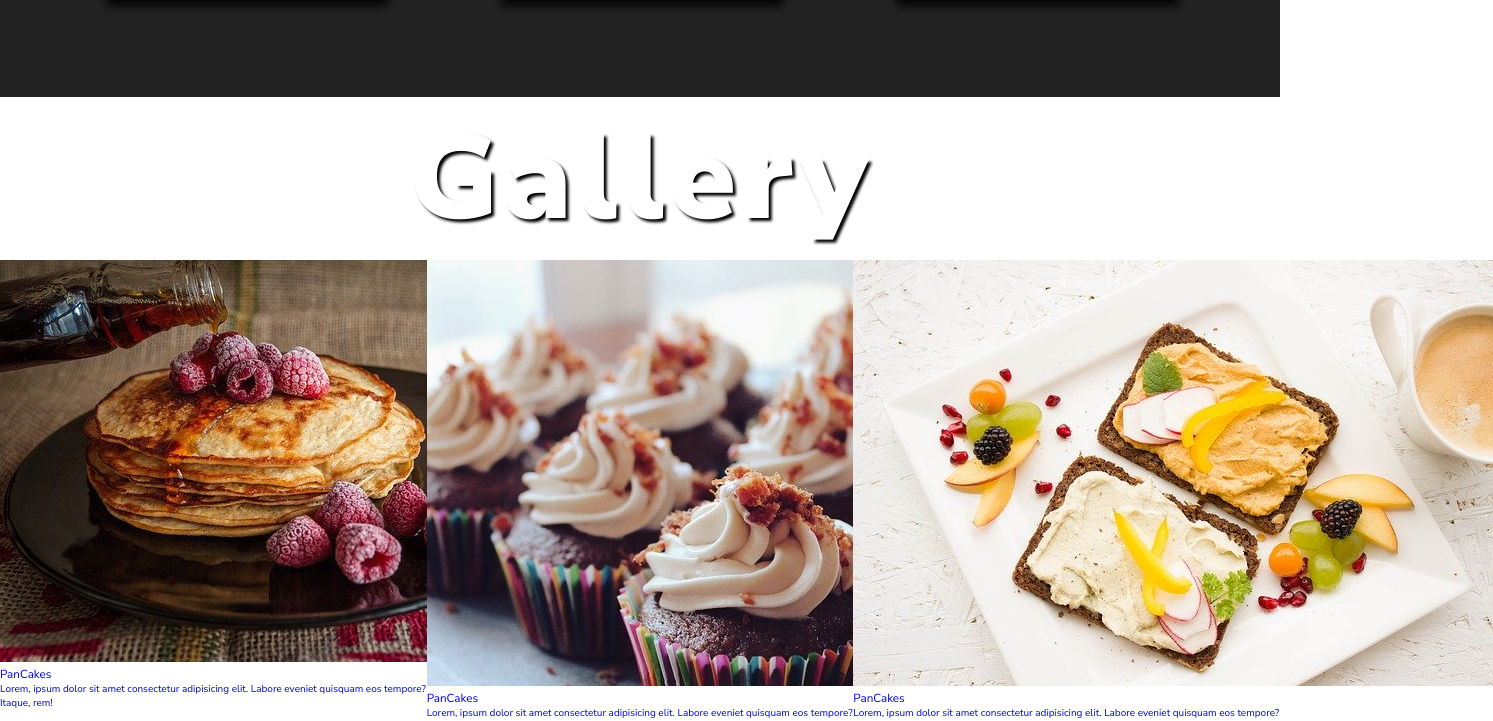
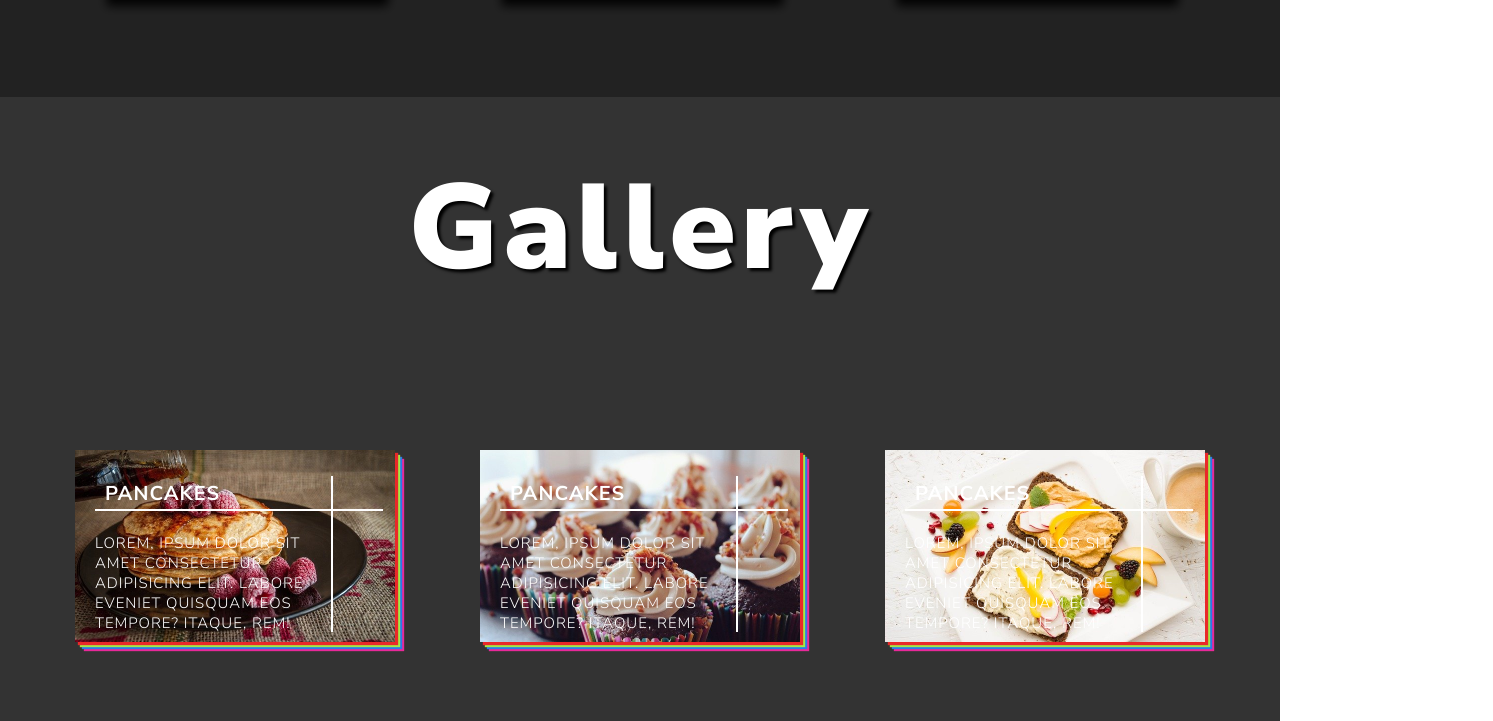
Before and after one commit to usmani-codes/food-site, a plain HTML site: page index.html in a window 1280 px wide. Shown: the part 1503-2224 px from the top of the page, 1493 px wide, since content can reach past the window. Drawn offline with Linux system fonts and the light colour scheme; files whose address does not match are found by name.

Commit message:
gallery section complete

```diff
--- a/style.css
+++ b/style.css
@@ -149,16 +149,68 @@ html {
 /* =================== Gallery Section ====================== */
 
 .gallery-section {
-  width: 100%;
-  height: 100vh;
+  background-color: #333;
+  padding: 5rem 0;
 }
 
 .gallery-container {
   display: flex;
   flex-wrap: wrap;
-  justify-content: space-between;
+  justify-content: space-evenly;
+  align-items: center;
+  margin-top: 10rem;
+}
+.gallery-item {
+  position: relative;
+  margin: 4rem 1rem;
 }
 
-.gallery-item {
-  width: calc((100% / 3));
+.gallery-item::before {
+  content: '';
+  position: absolute;
+  top: 2vw;
+  left: 80%;
+  width: 0.2rem;
+  height: 80%;
+  background-color: #fff;
 }
+.gallery-item::after {
+  content: '';
+  position: absolute;
+  top: 30%;
+  left: 2rem;
+  width: 90%;
+  height: 0.2rem;
+  background-color: #fff;
+}
+
+.food-img {
+  width: 25vw;
+  height: 15vw;
+  object-fit: cover;
+  box-shadow: 0.3rem 0.3rem 0.1rem #e92929, 0.5rem 0.5rem 0.1rem #a2e946,
+    0.7rem 0.7rem 0.1rem #297ce9, 0.9rem 0.9rem 0.1rem #e92999;
+}
+
+.food-name {
+  position: absolute;
+  top: 3rem;
+  left: 3rem;
+  font-size: 2rem;
+  font-weight: 700;
+  text-transform: uppercase;
+  letter-spacing: 0.1rem;
+  color: #fff;
+}
+
+.food-description {
+  position: absolute;
+  bottom: 1vw;
+  left: 2rem;
+  width: 70%;
+  font-size: 1.5rem;
+  font-weight: 300;
+  letter-spacing: 0.1rem;
+  text-transform: uppercase;
+  color: #fff;
+}
```
Also changed, not shown: app.js (added, +54 -0 lines).
